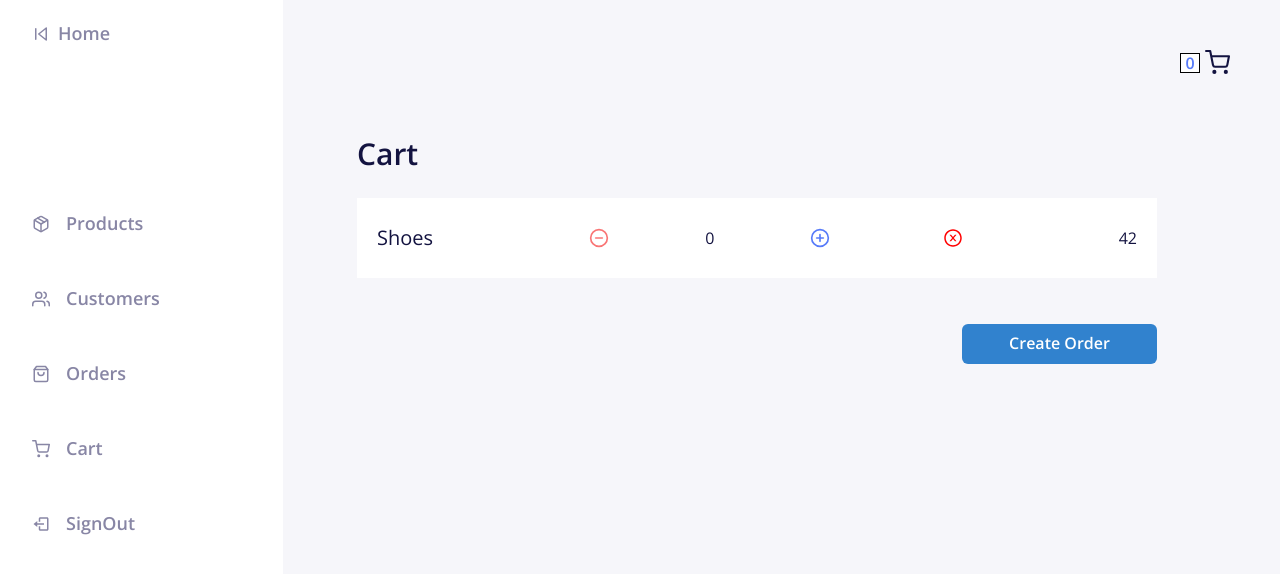
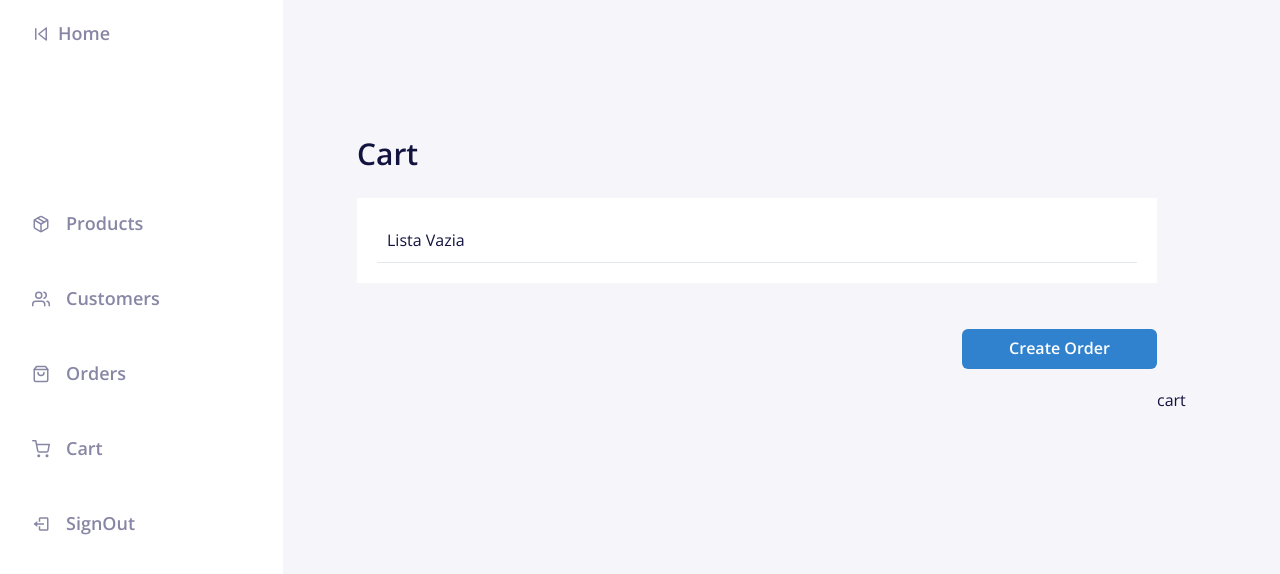
Before and after one commit to Jose-Caldas/jrc-app-store, a Next.js app: page /cart in a window 1280 px wide. Shown: the top 574 px of the page. Built offline with nearby package versions, Linux system fonts and the light colour scheme.

Commit message:
refactor

```diff
--- a/src/components/CartLink.tsx
+++ b/src/components/CartLink.tsx
@@ -2,8 +2,10 @@ import { Button } from "@chakra-ui/button";
 import Icon from "@chakra-ui/icon";
 import { Flex, Link } from "@chakra-ui/react";
 import { FiShoppingCart } from "react-icons/fi";
+import { useRouter } from "next/router";
 
 export function CartLink() {
+  const router = useRouter();
   return (
     <Flex>
       <Flex
@@ -21,15 +23,9 @@ export function CartLink() {
       >
         0
       </Flex>
-      <Link
-        href="/cart"
-        position="absolute"
-        top="50px"
-        right="50px"
-        _hover={{ color: "#577BF9" }}
-      >
+      <button onClick={() => router.push("/cart")}>
         <Icon as={FiShoppingCart} fontSize="25px" />
-      </Link>
+      </button>
     </Flex>
   );
 }
--- a/src/components/ProductItem.tsx
+++ b/src/components/ProductItem.tsx
@@ -1,7 +1,7 @@
 import { Box, Text, Flex, Button, Link, Icon } from "@chakra-ui/react";
 import { FiMinusCircle, FiPlusCircle } from "react-icons/fi";
 import { CartLink } from "./CartLink";
-import { useStore } from "../pages/products";
+import { useStore } from "../pages/productsList";
 
 import { numberFormat } from "../utils/numberFormat";
 import { useState } from "react";
@@ -23,7 +23,6 @@ export function ProductItem({ name, price }) {
         mr="8"
         mt="8"
       >
-        <CartLink />
         <Flex flexDirection="column">
           <Text textAlign="center" fontSize="24px" fontWeight="600" mt="20px">
             {name}
--- a/src/components/SideBar.tsx
+++ b/src/components/SideBar.tsx
@@ -32,7 +32,7 @@ export function SideBar() {
       </Link>
       <Stack spacing="12" alignItems="flex-start" pt="163px">
         <Flex alignItems="center">
-          <Link href="/products" display="flex" alignItems="center">
+          <Link href="/productsList" display="flex" alignItems="center">
             <Icon as={FiPackage} />
             <Text ml="16px">Products</Text>
           </Link>
--- a/src/context/AuthContext.tsx
+++ b/src/context/AuthContext.tsx
@@ -1,4 +1,11 @@
-import { createContext, ReactNode, useEffect, useState } from "react";
+import {
+  createContext,
+  Dispatch,
+  ReactNode,
+  SetStateAction,
+  useEffect,
+  useState,
+} from "react";
 import { api } from "../pages/api";
 import Router from "next/router";
 import { setCookie, parseCookies } from "nookies";
@@ -12,6 +19,7 @@ type AuthContextData = {
   SignIn(credentials: SignInCredentials): Promise<void>;
   user: User;
   getProducts: () => Promise<Product[]>;
+  setUser: Dispatch<SetStateAction<User>>;
 };
 
 type AuthProviderProps = {
@@ -42,12 +50,12 @@ export interface Product {
   updatedAt: string;
   __v: number;
 }
+export const APP_TOKEN = "appstore.token";
 
 export const AuthContext = createContext({} as AuthContextData);
 
 export async function getProducts(): Promise<Product[]> {
   const response = await api.get<Root>("/product");
-  // console.log(response.data);
 
   return response.data.products;
 }
@@ -75,7 +83,7 @@ export function AuthProvider({ children }: AuthProviderProps) {
 
       Router.push("/dashboard");
 
-      setCookie(undefined, "appstore.token", token, {
+      setCookie(undefined, APP_TOKEN, token, {
         maxAge: 60 * 60 * 24 * 30, //30days
         path: "/",
       });
@@ -85,7 +93,7 @@ export function AuthProvider({ children }: AuthProviderProps) {
   }
 
   return (
-    <AuthContext.Provider value={{ SignIn, user, getProducts }}>
+    <AuthContext.Provider value={{ SignIn, user, getProducts, setUser }}>
       {children}
     </AuthContext.Provider>
   );
--- a/src/pages/cart.tsx
+++ b/src/pages/cart.tsx
@@ -1,21 +1,14 @@
-import { Flex, Text, Box, Button, Link, Icon } from "@chakra-ui/react";
-import { useContext } from "react";
+import { Flex, Text, Box, Button, Link } from "@chakra-ui/react";
+import { useRouter } from "next/router";
 import { useForm } from "react-hook-form";
-import { FiMinusCircle, FiPlusCircle } from "react-icons/fi";
-import { AiOutlineCloseCircle } from "react-icons/ai";
-import { CartLink } from "../components/CartLink";
 import { SideBar } from "../components/SideBar";
-import { AuthContext } from "../context/AuthContext";
-import { useStore } from "./products";
+import { useStore } from "./productsList";
 
 export default function Cart() {
-  const bears = useStore((state) => state.bears);
+  const { formState } = useForm();
+  const router = useRouter();
 
-  const increasePopulation = useStore((state) => state.increasePopulation);
-  const decreasePopulation = useStore((state) => state.decreasePopulation);
-  const removeAllBears = useStore((state) => state.removeAllBears);
-
-  const { formState } = useForm();
+  const cart = useStore((state) => state.cart);
 
   return (
     <Flex position="relative">
@@ -32,23 +25,16 @@ export default function Cart() {
           justifyContent="space-between"
           p="20px"
         >
-          <Flex align="center">
-            <Text fontSize="20px">Shoes</Text>
-
-            <Flex justify="space-evenly" width="100%" align="center" px="60px">
-              <Button onClick={() => decreasePopulation()} bg="transparent">
-                <Icon as={FiMinusCircle} color="#F97575" fontSize="20px" />
-              </Button>
-              {bears}
-              <Button onClick={() => increasePopulation()} bg="transparent">
-                <Icon as={FiPlusCircle} color="#577BF9" fontSize="20px" />
-              </Button>
-              <Button onClick={() => removeAllBears()} bg="transparent">
-                <Icon as={AiOutlineCloseCircle} color="red" fontSize="20px" />
-              </Button>
-            </Flex>
-            <Text>42</Text>
-          </Flex>
+          <Text
+            id="Product-list"
+            p="10px"
+            borderBottom="1px"
+            borderColor="gray.200"
+          >
+            {cart.length === 0
+              ? "Lista Vazia"
+              : cart.map((product) => <p key={product._id}>{product.name}</p>)}
+          </Text>
         </Box>
         <Flex justify="flex-end" mt="46px">
           <Link href="/orders" _hover={{ border: "none" }}>
@@ -63,7 +49,8 @@ export default function Cart() {
           </Link>
         </Flex>
       </Flex>
-      <CartLink />
+
+      <button onClick={() => router.push("/cart")}>cart</button>
     </Flex>
   );
 }
--- a/src/pages/products.tsx
+++ b/src/pages/productsList.tsx
@@ -12,26 +12,18 @@ import create from "zustand";
 export const useStore = create((set) => ({
   bears: 0,
   increasePopulation: () => set((state) => ({ bears: state.bears + 1 })),
-  decreasePopulation: () => set((state) => ({ bears: state.bears - 1 })),
   removeAllBears: () => set({ bears: 0 }),
+  cart: [],
+  addToCart: (item) => set((state) => ({ cart: [...state.cart, item] })),
 }));
 
-// export type Product = {
-//   _id?: string;
-//   name: string;
-//   price: number;
-//   total?: number;
-// };
+export default function ProductsList() {
+  const bears = useStore((state) => state.bears);
 
-// export async function getProducts(): Promise<Product[]> {
-//   const response = await api.get("/product");
+  const onAddToCart = useStore((state) => state.addToCart);
+  console.log(onAddToCart);
 
-//   return response.data.products;
-// }
-
-export default function Products() {
-  const bears = useStore((state) => state.bears);
-  console.log(bears);
+  const cart = useStore((state) => state.cart);
 
   const { getProducts } = useContext(AuthContext);
 
@@ -39,7 +31,6 @@ export default function Products() {
     "product",
     getProducts
   );
-  console.log(data);
 
   return (
     <Flex>
@@ -69,20 +60,14 @@ export default function Products() {
           <Flex wrap="wrap">
             {data.map((product) => {
               return (
-                <Flex key={product._id} flexDirection="column" justify="center">
+                <Flex
+                  key={product._id}
+                  flexDirection="column"
+                  justify="center"
+                  m="0 auto"
+                >
                   <ProductItem name={product.name} price={product.price} />
-
-                  <Link href="/cart" _hover={{ border: "none" }}>
-                    <Button
-                      type="submit"
-                      colorScheme="blue"
-                      width="267px"
-                      isLoading={isLoading}
-                      borderTopRadius="none"
-                    >
-                      Add to cart
-                    </Button>
-                  </Link>
+                  <button onClick={onAddToCart}>Add to cart</button>
                 </Flex>
               );
             })}
```
Also changed, not shown: src/pages/dashboard.tsx (+68 -8 lines), src/pages/index.tsx (+59 -6 lines).
